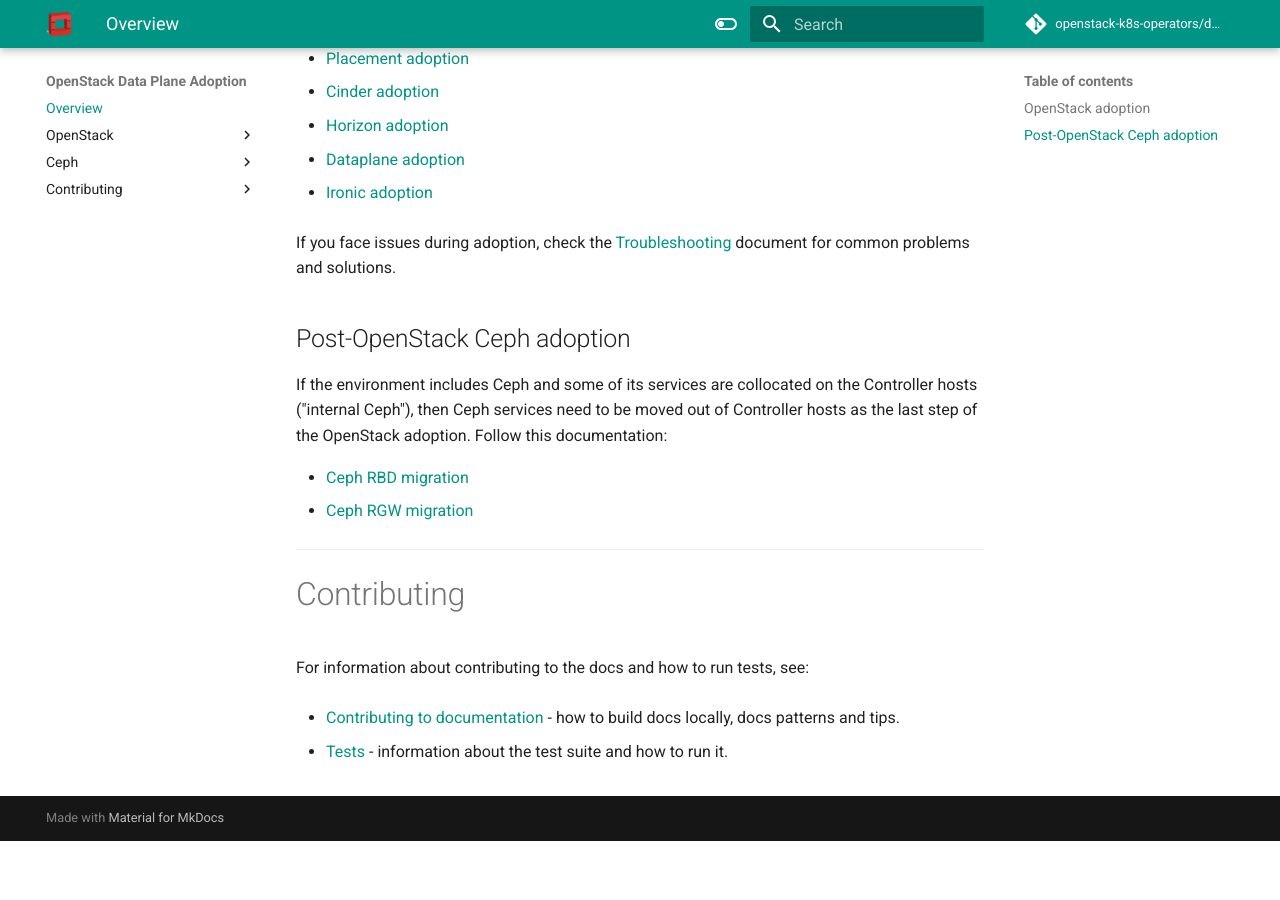
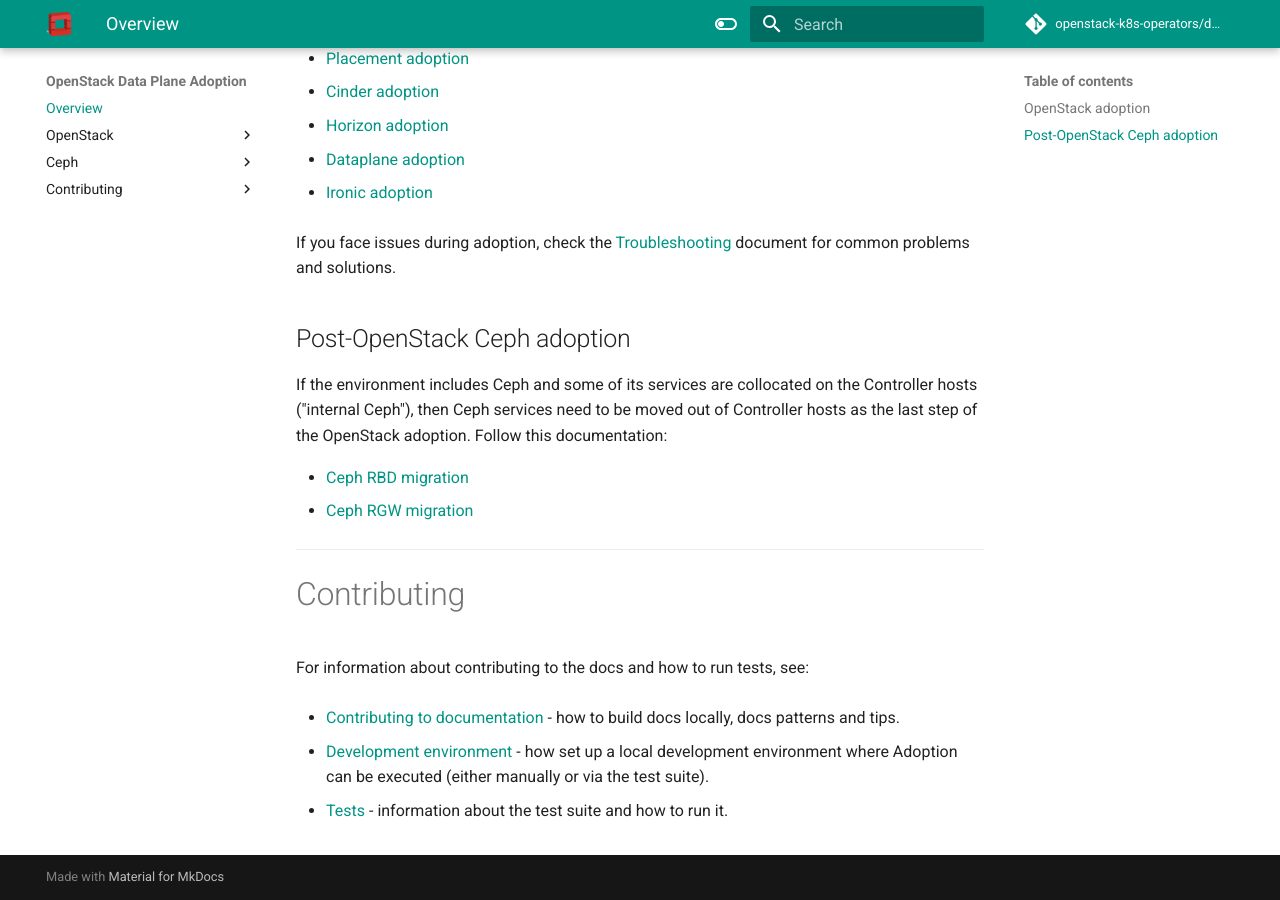
Before and after one commit to openstack-k8s-operators/data-plane-adoption, an MkDocs documentation site: the page built from docs/README.md, in a window 1280 px wide and 900 px high, scrolled down 612 px. Built offline with MkDocs 1.6.1 and Material for MkDocs 9.7.7, drawn with Linux system fonts in a browser that asks for light colours; comment, search, counter and statistics services are not loaded; the version menu is left out; before the commit the page ends 1453 px from its top, so only the background shows below that.

Commit message:
Fix links to individual pages in docs

```diff
--- a/docs/README.md
+++ b/docs/README.md
@@ -61,5 +61,9 @@
 * [Contributing to documentation](contributing/documentation.md) -
   how to build docs locally, docs patterns and tips.
 
+* [Development environment](contributing/development_environment.md) -
+  how set up a local development environment where Adoption can be
+  executed (either manually or via the test suite).
+
 * [Tests](contributing/tests.md) -
   information about the test suite and how to run it.
--- a/mkdocs.yml
+++ b/mkdocs.yml
@@ -27,6 +27,7 @@
 nav:
   - Overview: README.md
   - OpenStack:
+    - openstack/planning.md
     - openstack/backend_services_deployment.md
     - oepsntack/pull_openstack_configuration.md
     - openstack/stop_openstack_services.md
@@ -40,8 +41,8 @@
     - openstack/cinder_adoption.md
     - openstack/horizon_adoption.md
     - openstack/edpm_adoption.md
+    - openstack/ironic_adoption.md
     - openstack/troubleshooting.md
-    - openstack/ironic_adoption.md
   - Ceph:
     - Ceph RBD migration: ceph/ceph_rbd.md
     - Ceph RGW migration: ceph/ceph_rgw.md
```
